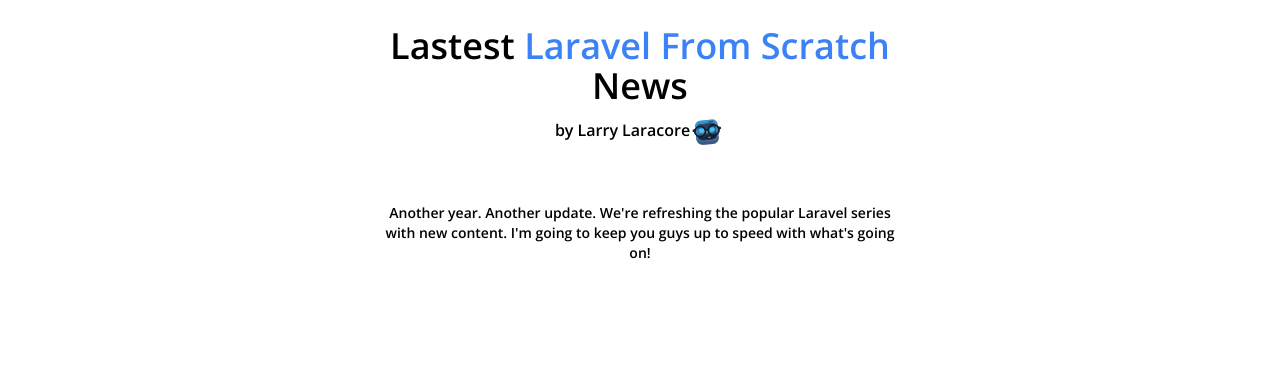
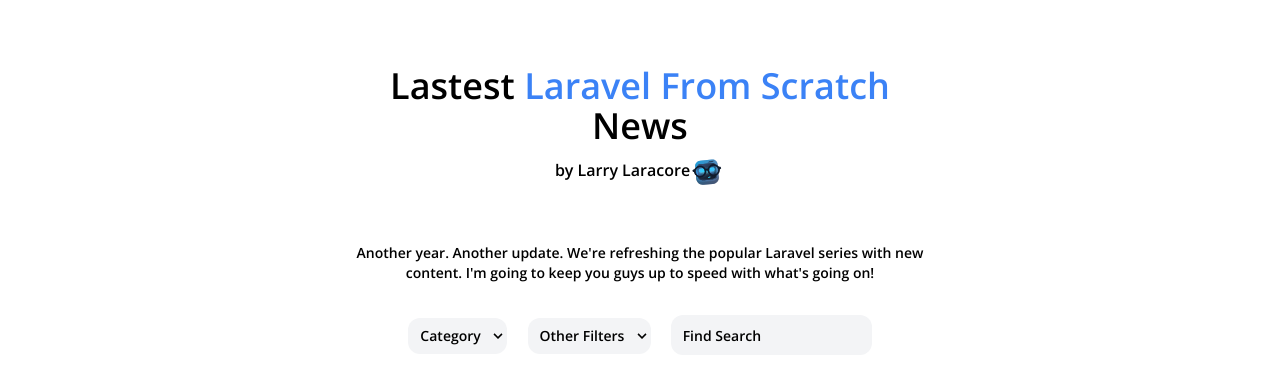
Before and after one commit to Lincxx/laracast-html-tailwind, a plain HTML site: page index.html in a window 1280 px wide. Shown: the part 70-454 px from the top of the page. Drawn offline with nearby package versions, Linux system fonts and the light colour scheme.

Commit message:
header section is done

```diff
--- a/index.html
+++ b/index.html
@@ -26,8 +26,9 @@
 
     </nav>
 
-    <header class="max-w-4xl mx-auto mt-10 text-center">
-      <div class="max-w-lg mx-auto">
+    <header class="max-w-4xl mx-auto mt-20 text-center">
+      <div class="max-w-xl mx-auto">
+
           <h1 class="text-4xl">
             Lastest <span class="text-blue-500">Laravel From Scratch</span> News
           </h1>
@@ -38,6 +39,43 @@
           <p class="text-sm mt-14">
             Another year. Another update. We're refreshing the popular Laravel series with new content. I'm going to keep you guys up to speed with what's going on!
           </p>
+
+          <div class="tw-flex tw-justify-center space-x-4 mt-8">
+            <!-- Categorgy -->
+            <span class="relative bg-gray-100 inline-block rounded-xl inline-flex items-center">
+              <select class="appearance-none bg-transparent py-2 pl-3 pr-2 text-sm font-semibold">
+                <option value="Categorgy" disabled selected>Category</option>
+                <option value="personal">Personal</option>
+                <option value="business">Business</option>
+              </select>
+              <svg class="transform -rotate-90 pointer-events-none" width="18" height="18" viewBox="0.83 1 20.15 20.15">
+                <g fill="none" fill-rule="evenodd">
+                  <path stroke="#000" stroke-opacity=".012" stroke-width=".5" d="M21 1v20.16H.84V1z"></path><path class="fill-current" d="M13.854 7.224l-3.847 3.856 3.847 3.856-1.184 1.184-5.04-5.04 5.04-5.04z"></path>
+                </g>
+              </svg>
+            </span>
+
+            <!-- Other filters -->
+            <span class="relative bg-gray-100 inline-block rounded-xl inline-flex items-center">
+              <select class="appearance-none bg-transparent py-2 pl-3 pr-2 text-sm font-semibold">
+                <option value="other_filter" disabled selected>Other Filters</option>
+                <option value="personal">Foo</option>
+                <option value="business">Bar</option>
+              </select>
+              <svg class="transform -rotate-90 pointer-events-none" width="18" height="18" viewBox="0.83 1 20.15 20.15">
+                <g fill="none" fill-rule="evenodd">
+                  <path stroke="#000" stroke-opacity=".012" stroke-width=".5" d="M21 1v20.16H.84V1z"></path><path class="fill-current" d="M13.854 7.224l-3.847 3.856 3.847 3.856-1.184 1.184-5.04-5.04 5.04-5.04z"></path>
+                </g>
+              </svg>
+            </span>
+
+            <!-- Search -->
+            <span class="relative bg-gray-100 inline-block rounded-xl inline-flex items-center px-3 py-2">
+             <form action="">
+               <input type="text" placeholder="Find Search" class="bg-transparent placeholder-black text-sm">
+             </form>
+            </span>
+          </div>
       </div>
     </header>
 
```
